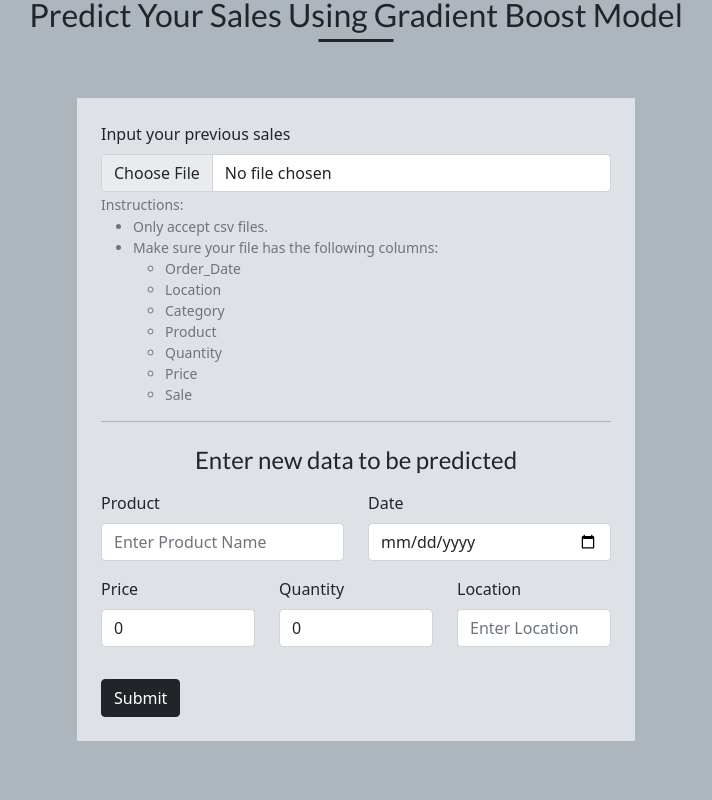
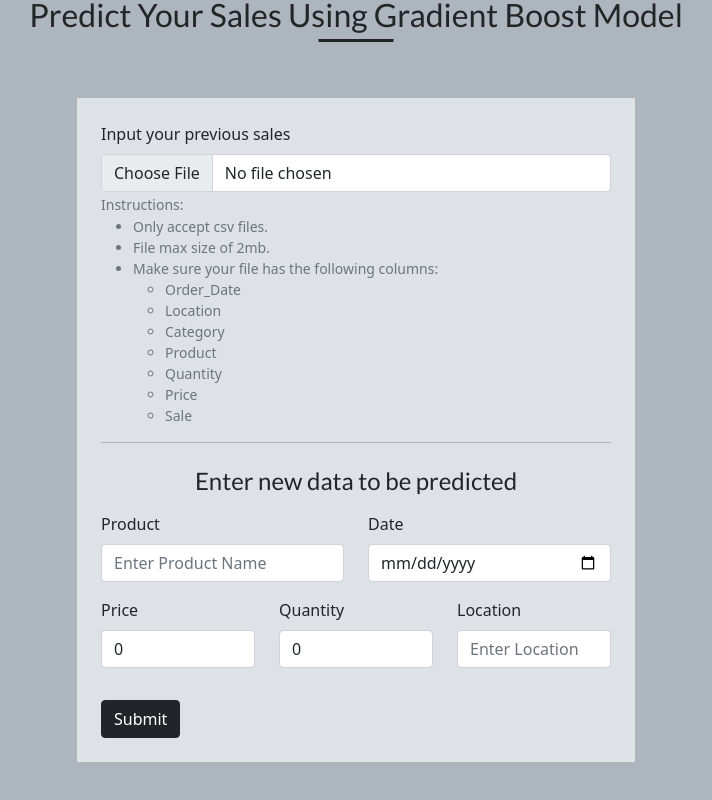
Before and after one commit to VinceJepoyMendoza/CS-Design-1-Thesis-Project-Front-end, a React (Create React App) app: page /welcome in a window 1280 px wide. Shown: the part 916-1716 px from the top of the page, without its empty margins (284-996 px from the left). Built offline with nearby package versions, Linux system fonts and the light colour scheme.

Commit message:
edited for algo

```diff
--- a/src/components/home/PredictOutput.jsx
+++ b/src/components/home/PredictOutput.jsx
@@ -8,7 +8,7 @@ const PredictOutput = ({ predictOutput, handleClose }) => {
     <Modal show={show} onHide={handleClose}>
       <Modal.Header
         closeButton
-        className={`bg-${data.data?.success ? 'light' : 'danger'} text-white`}
+        className={`bg-${data.data?.success ? 'light' : 'danger text-white'} `}
       >
         <Modal.Title>
           {data.data?.success ? 'Prediction successful' : 'Prediction failed'}
--- a/src/pages/Home.jsx
+++ b/src/pages/Home.jsx
@@ -92,6 +92,8 @@ const Home = () => {
               Instructions:
               <ul>
                 <li>Only accept csv files.</li>
+                <li>File max size of 2mb.</li>
+
                 <li>
                   Make sure your file has the following columns:
                   <ul>
```
